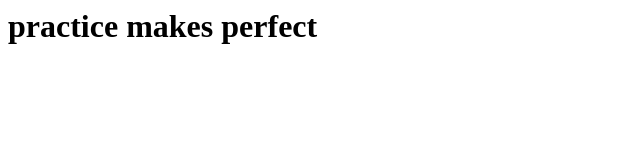
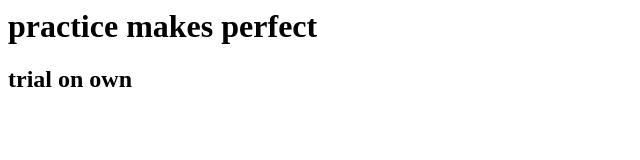
Before and after one commit to marsh693/help, a plain HTML site: page index.html in a window 1280 px wide. Shown: the whole page, without its empty margins (0-640 px from the left). Drawn offline with Linux system fonts and the light colour scheme.

Commit message:
trial on own header2

```diff
--- a/index.html
+++ b/index.html
@@ -1 +1,2 @@
 <h1>practice makes perfect</h1>
+<h2>trial on own</h2>
```
